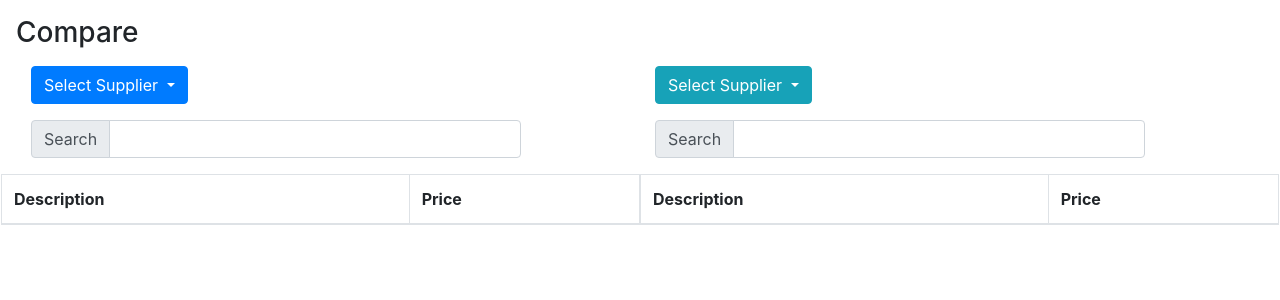
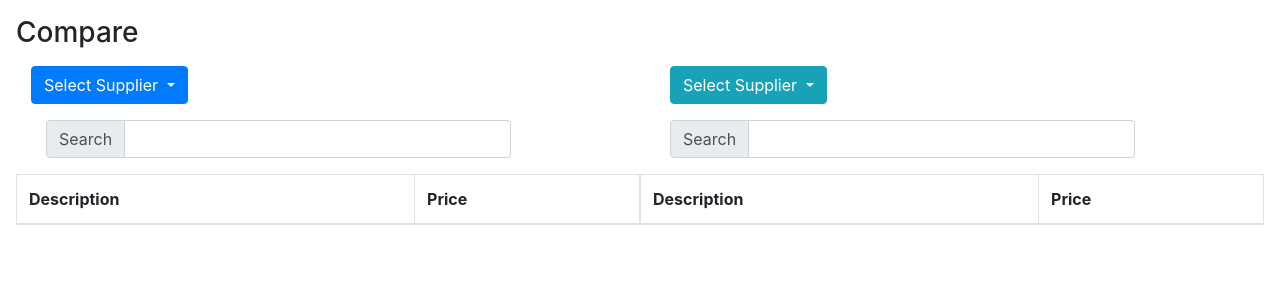
Before and after one commit to michael-berman/InvoiceComparator, a Django app: page /compare in a window 1280 px wide. Shown: the part 56-356 px from the top of the page. Run offline with Django 3.2, Linux system fonts and the light colour scheme; data that the repository does not hold is empty; some libraries are stand-ins or nearby versions.

Commit message:
fix compare page css table

```diff
--- a/invoiceparser/templates/invoiceparser/compare.html
+++ b/invoiceparser/templates/invoiceparser/compare.html
@@ -5,8 +5,8 @@
 <h3 class='mb-3'>Compare</h3>
 <div class="container-fluid">
   <div class="row">
-    <div class="row col">
-      <div class="dropdown mb-3 col-md-3 first">
+    <div class="col-md-6">
+      <div class=" dropdown mb-3 first">
         <button class="btn btn-primary dropdown-toggle" type="button" id="dropdownMenuButton1" data-toggle="dropdown"
           aria-haspopup="true" aria-expanded="false">
           Select Supplier
@@ -27,7 +27,7 @@
           aria-describedby="inputGroup-sizing-default">
       </div>
     </div>
-    <div class="row col">
+    <div class="col-md-6">
       <div class="dropdown mb-3 col-md-3 second">
         <button class="btn btn-info dropdown-toggle" type="button" id="dropdownMenuButton2" data-toggle="dropdown"
           aria-haspopup="true" aria-expanded="false">
@@ -52,10 +52,10 @@
   </div>
 </div>
 
-
+<div class="container-fluid">
   <div class="row">
 
-  <table class="table table-striped table-bordered col" id="firstTable">
+    <table class="table table-striped table-bordered col-6" id="firstTable">
       <thead>
         <tr>
           <th scope="col">Description</th>
@@ -65,7 +65,7 @@
       <tbody>
       </tbody>
     </table>
-  <table class="table table-striped table-bordered col" id="secondTable">
+    <table class="table table-striped table-bordered col-6" id="secondTable">
       <thead>
         <tr>
           <th scope="col">Description</th>
@@ -75,6 +75,7 @@
       <tbody>
       </tbody>
     </table>
+  </div>
 </div>
 
 {% comment %} <table class="table table-striped table-bordered" id="secondTable">
```
Lines whose indentation alone changed are shown as unchanged.
